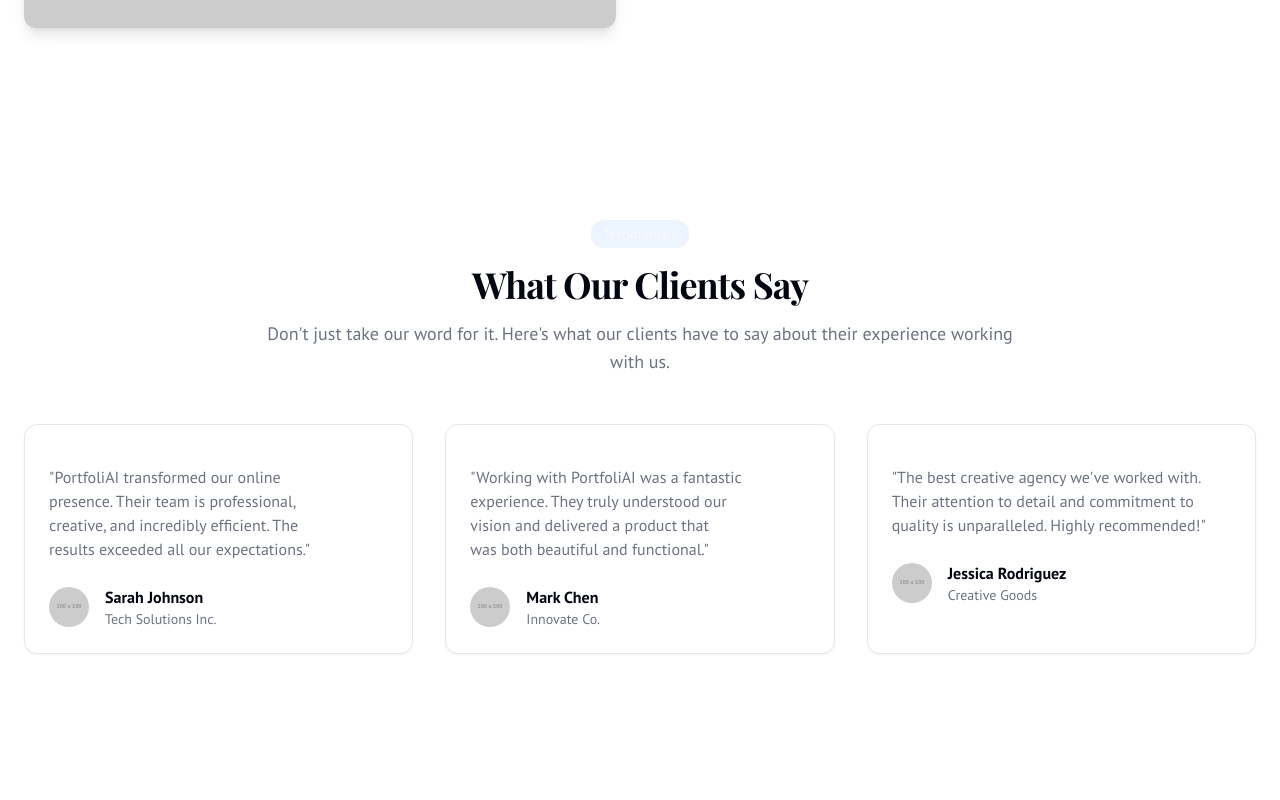
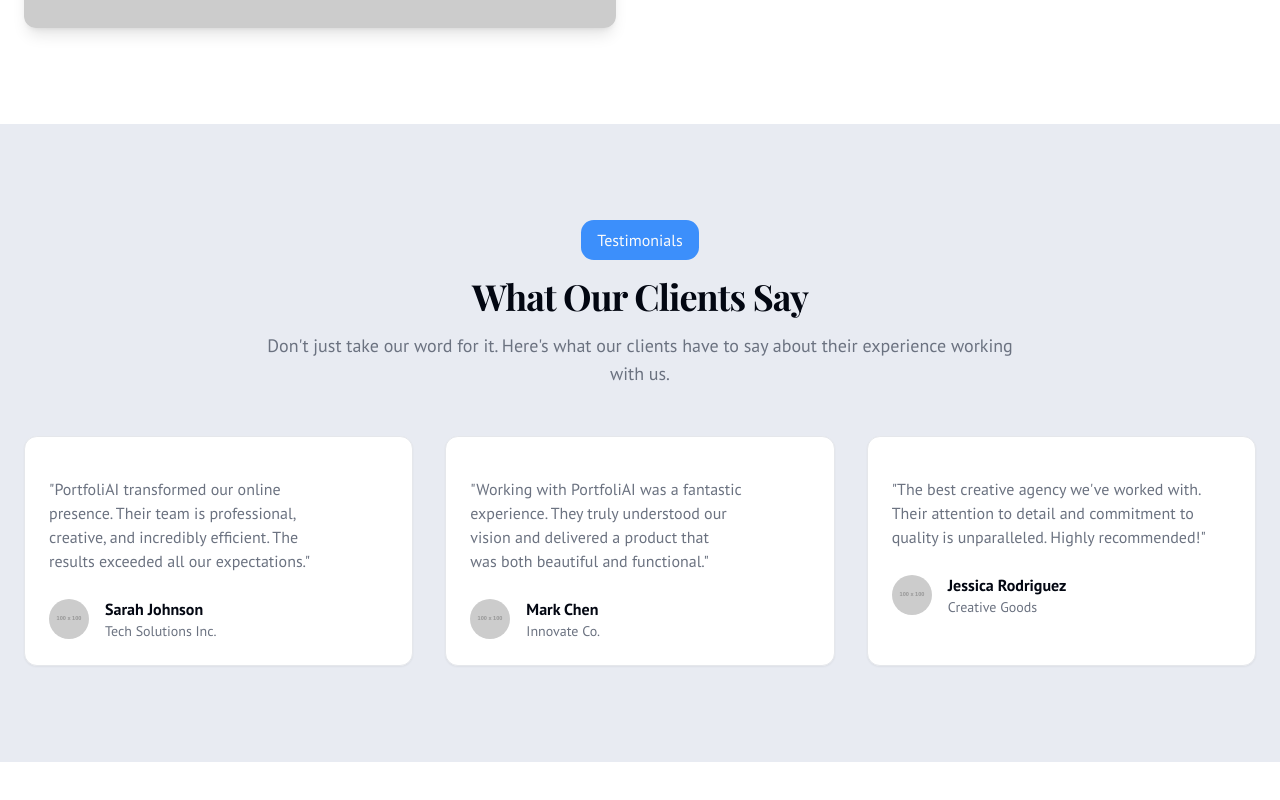
Before and after one commit to rajvsingh11/rexxMedia, a Next.js app: page / in a window 1280 px wide. Shown: the part 4260-5060 px from the top of the page. Built offline with nearby package versions, Linux system fonts and the light colour scheme; a web font is replaced by a local one.

Commit message:
1. Change the testimonial heading as the case study heading bubble 2. Ad

```diff
--- a/src/components/sections/testimonials.tsx
+++ b/src/components/sections/testimonials.tsx
@@ -33,10 +33,10 @@
 
 export default function Testimonials() {
   return (
-    <section id="testimonials" className="bg-card">
+    <section id="testimonials" className="bg-background">
       <div className="container mx-auto px-4 md:px-6">
         <div className="text-center max-w-3xl mx-auto">
-           <div className="inline-block rounded-lg bg-secondary/10 px-3 py-1 text-sm font-medium text-secondary-foreground">Testimonials</div>
+           <div className="inline-block rounded-lg bg-secondary px-4 py-2 text-base font-medium text-secondary-foreground">Testimonials</div>
           <h2 className="font-headline text-3xl sm:text-4xl font-bold tracking-tight mt-4">
             What Our Clients Say
           </h2>
@@ -46,7 +46,7 @@
         </div>
         <div className="mt-12 grid grid-cols-1 md:grid-cols-2 lg:grid-cols-3 gap-8">
           {testimonials.map((testimonial) => (
-            <Card key={testimonial.name} className="flex flex-col justify-between">
+            <Card key={testimonial.name} className="flex flex-col justify-between bg-card">
               <CardContent className="p-6 relative">
                  <QuoteIcon />
                 <p className="text-muted-foreground mb-6 text-balance pt-4">"{testimonial.quote}"</p>
```
